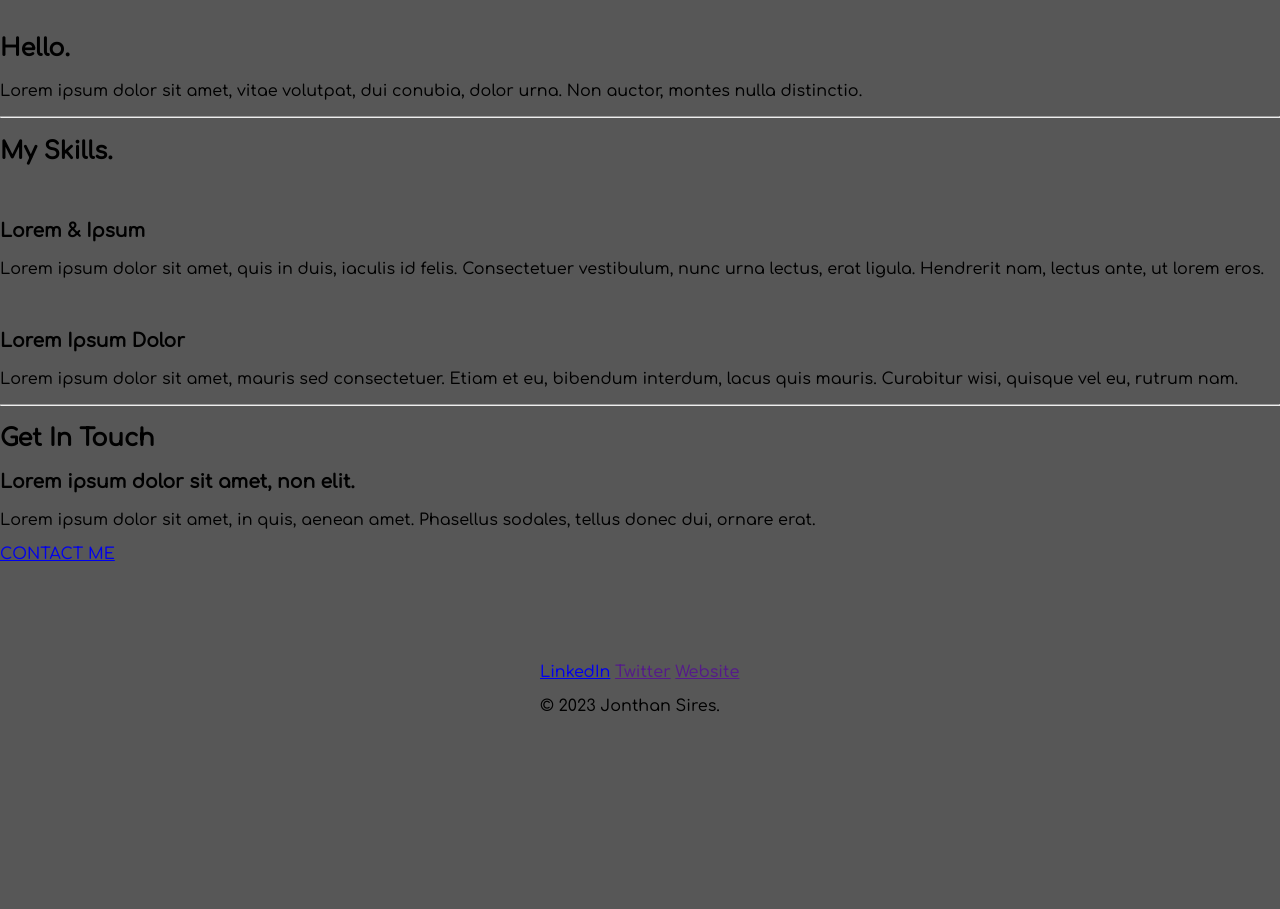
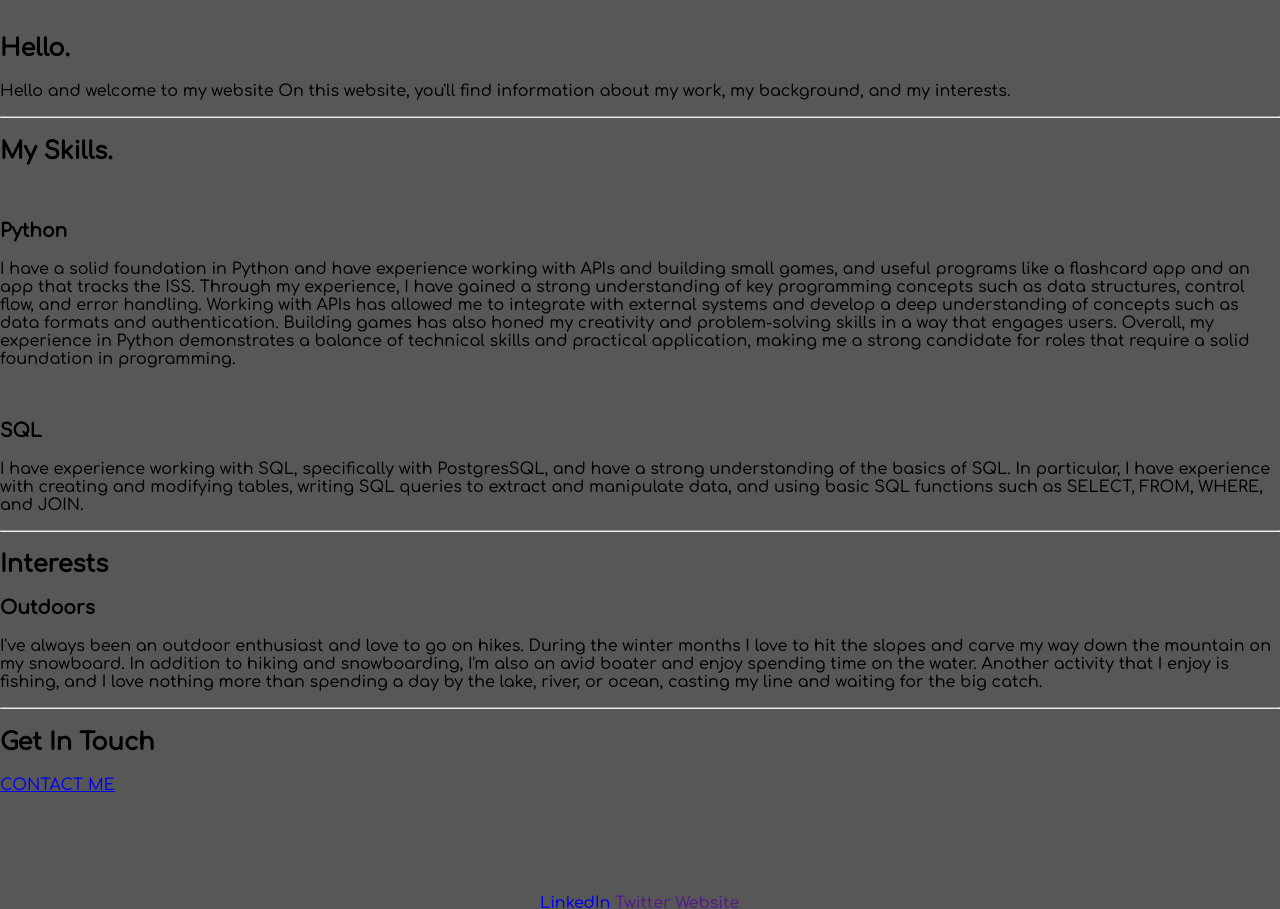
Before and after one commit to Jonathansires/website, a plain HTML site: page index.html in a window 1280 px wide. Shown: the part 503-1412 px from the top of the page. Before the commit the page ends 1366 px from the top, so only its background shows below. Drawn offline with Linux system fonts and the light colour scheme.

Commit message:
Update index.html

```diff
--- a/index.html
+++ b/index.html
@@ -26,28 +26,30 @@
             <div class="profile">
               <img src="" alt="">
               <h2>Hello.</h2>
-              <p>Lorem ipsum dolor sit amet, vitae volutpat, dui conubia, dolor urna. Non auctor, montes nulla distinctio.</p>
+              <p>Hello and welcome to my website On this website, you'll find information about my work, my background, and my interests.</p>
             </div>
             <hr>
             <div class="skills">
               <h2>My Skills.</h2>
               <div class="skill-row">
                 <img class="" src="" alt="">
-                <h3>Lorem &amp; Ipsum</h3>
-                <p>Lorem ipsum dolor sit amet, quis in duis, iaculis id felis. Consectetuer vestibulum, nunc urna lectus, erat ligula. Hendrerit nam, lectus ante, ut lorem eros.</p>
+                <h3>Python</h3>
+                <p>I have a solid foundation in Python and have experience working with APIs and building small games, and useful programs like a flashcard app and an app that tracks the ISS. Through my experience, I have gained a strong understanding of key programming concepts such as data structures, control flow, and error handling. Working with APIs has allowed me to integrate with external systems and develop a deep understanding of concepts such as data formats and authentication. Building games has also honed my creativity and problem-solving skills in a way that engages users. Overall, my experience in Python demonstrates a balance of technical skills and practical application, making me a strong candidate for roles that require a solid foundation in programming.</p>
               </div>
               <div class="skill-row">
                 <img class="" src="" alt="">
-                <h3>Lorem Ipsum Dolor</h3>
-                <p>Lorem ipsum dolor sit amet, mauris sed consectetuer. Etiam et eu, bibendum interdum, lacus quis mauris. Curabitur wisi, quisque vel eu, rutrum nam.</p>
+                <h3>SQL</h3>
+                <p>I have experience working with SQL, specifically with PostgresSQL, and have a strong understanding of the basics of SQL. In particular, I have experience with creating and modifying tables, writing SQL queries to extract and manipulate data, and using basic SQL functions such as SELECT, FROM, WHERE, and JOIN.</p>
               </div>
             </div>
             <hr>
             <div class="contact-me">
+              <h2>Interests</h2>
+              <h3>Outdoors</h3>
+              <p>I've always been an outdoor enthusiast and love to go on hikes. During the winter months I love to hit the slopes and carve my way down the mountain on my snowboard. In addition to hiking and snowboarding, I'm also an avid boater and enjoy spending time on the water.  Another activity that I enjoy is fishing, and I love nothing more than spending a day by the lake, river, or ocean, casting my line and waiting for the big catch. </p>
+              <hr>
               <h2>Get In Touch</h2>
-              <h3>Lorem ipsum dolor sit amet, non elit.</h3>
-              <p>Lorem ipsum dolor sit amet, in quis, aenean amet. Phasellus sodales, tellus donec dui, ornare erat.</p>
-              <a class="btn" href="mailto:name@email.com">CONTACT ME</a>
+              <a class="btn" href="mailto:jonnysires@yahoo.com">CONTACT ME</a>
             </div>
           </div>
           <div class="bottom-container">
```
